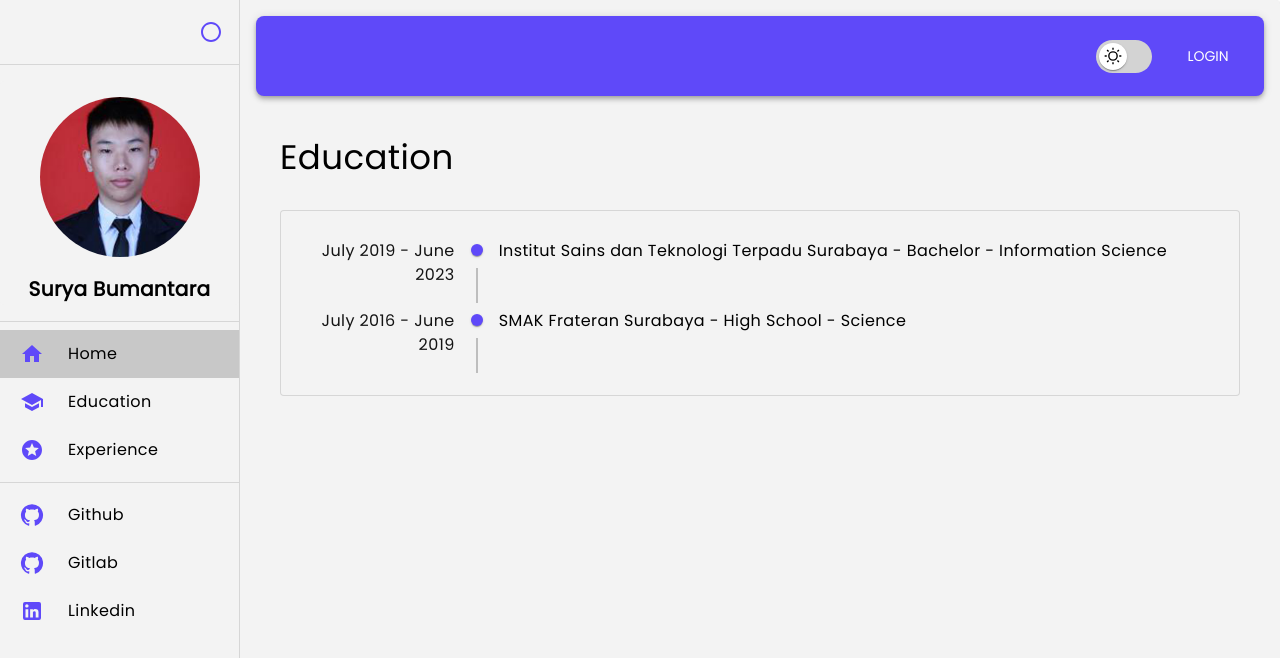
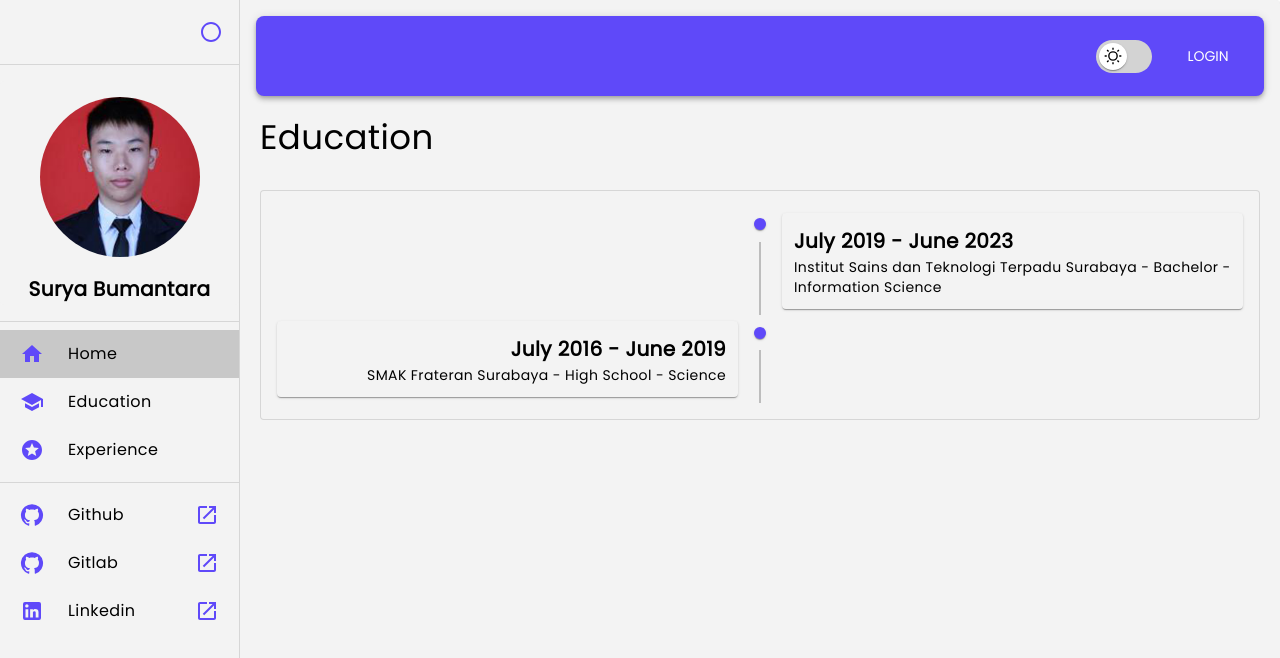
Before and after one commit to XSmas29/portfolio-react, a React (Vite) app: page /education in a window 1280 px wide. Shown: the top 658 px of the page. Built offline with nearby package versions, Linux system fonts and the light colour scheme.

Commit message:
init composables useBreakpoint & update tampilan timelineCard

```diff
--- a/src/App.tsx
+++ b/src/App.tsx
@@ -18,7 +18,7 @@ function App() {
         <div className="App">
           <Sidebar>
             <div
-              style={{ margin: '2em' }}
+              style={{ margin: '0.75em' }}
             >
               <Routing />
             </div>
--- a/src/components/card/timelineCard.tsx
+++ b/src/components/card/timelineCard.tsx
@@ -1,4 +1,5 @@
-import { TimelineConnector, TimelineContent, TimelineDot, TimelineOppositeContent, TimelineSeparator } from '@mui/lab';
+import { TimelineConnector, TimelineContent, TimelineDot, TimelineSeparator } from '@mui/lab';
+import { Card, Typography } from '@mui/material';
 import { dateTimeLine } from '@utils/format';
 import { TimelineCardProps } from 'src/types';
 
@@ -7,16 +8,31 @@ import { TimelineCardProps } from 'src/types';
 const TimelineCard = ({ dateStart, dateEnd, description }: TimelineCardProps) => {
   return (
     <>
-      <TimelineOppositeContent
-        color="textSecondary"
-      >
-        {`${dateTimeLine(dateStart.year, dateStart.month, dateStart.day)}`} - {`${dateTimeLine(dateEnd.year, dateEnd.month, dateEnd.day)}`}
-      </TimelineOppositeContent>
       <TimelineSeparator>
         <TimelineDot color='primary'/>
         <TimelineConnector />
       </TimelineSeparator>
-      <TimelineContent>{ description }</TimelineContent>
+      <TimelineContent
+        color="textSecondary"
+      >
+        <Card
+          sx={{
+            p: 1.5,
+          }}
+        >
+          <Typography
+            variant="h6"
+            sx={{ fontWeight: 'bold' }}
+          >
+            {`${dateTimeLine(dateStart.year, dateStart.month, dateStart.day)}`} - {`${dateTimeLine(dateEnd.year, dateEnd.month, dateEnd.day)}`}
+          </Typography>
+          <Typography
+            variant="body2"
+          >
+            { description }
+          </Typography>
+        </Card>
+      </TimelineContent>
     </>
   );
 };
--- a/src/components/navbar/navbar.tsx
+++ b/src/components/navbar/navbar.tsx
@@ -4,32 +4,16 @@ import { useDispatch, useSelector } from 'react-redux';
 import { changeMode } from '@store/slice/mode';
 // import NavbarLink from './navbarLink';
 import { Slide } from '@mui/material';
-import { useTheme } from '@mui/material';
-import { useMediaQuery } from '@mui/material';
 import { Menu } from '@mui/icons-material';
 import { changeOpen } from '@store/slice/sidebar';
-import { BreakPointKeys } from 'src/types';
+import { useBreakpoint } from '@composables/useBreakpoint';
 
 const Navbar = () => {
   const dispatch = useDispatch();
   const mode = useSelector((state: any) => state.mode);
   const sidebar = useSelector((state: any) => state.sidebar);
-  const theme = useTheme();
 
-  const xl = useMediaQuery(theme.breakpoints.up('xl'));
-  const lg = useMediaQuery(theme.breakpoints.up('lg'));
-  const md = useMediaQuery(theme.breakpoints.up('md'));
-  const sm = useMediaQuery(theme.breakpoints.up('sm'));
-  const xs = useMediaQuery(theme.breakpoints.up('xs'));
-
-  const resolveBreakpoint = (key: BreakPointKeys) => {
-    if (key === 'xl') return xl;
-    if (key === 'lg') return lg;
-    if (key === 'md') return md;
-    if (key === 'sm') return sm;
-    if (key === 'xs') return xs;
-    return xs;
-  };
+  const { resolveBreakpoint } = useBreakpoint();
 
   return (
       <Box
--- a/src/components/sidebar/sidebar.tsx
+++ b/src/components/sidebar/sidebar.tsx
@@ -15,15 +15,13 @@ import {
   Avatar,
   Paper,
   Typography,
-  useTheme,
-  useMediaQuery,
 } from '@mui/material';
-import { Home, School, Stars, Close, GitHub, RadioButtonUnchecked, RadioButtonChecked, LinkedIn } from '@mui/icons-material';
+import { Home, School, Stars, Close, GitHub, RadioButtonUnchecked, RadioButtonChecked, LinkedIn, Launch } from '@mui/icons-material';
 import Navbar from '@components/navbar/navbar';
 import { Link } from 'react-router-dom';
 import { useDispatch, useSelector } from 'react-redux';
 import { changeActiveTab, changeOpen } from '@store/slice/sidebar';
-import { BreakPointKeys } from 'src/types';
+import { useBreakpoint } from '@composables/useBreakpoint';
 
 const drawerWidth = 240;
 const menuList = [
@@ -113,25 +111,11 @@ const Drawer = styled(MuiDrawer)(
 );
 
 export default function AppDrawer(props: any) {
-  const theme = useTheme();
   const [keepOpen, setKeepOpen] = React.useState(false);
   const sideBar = useSelector((state: any) => state.sidebar);
   const dispatch = useDispatch();
 
-  const xl = useMediaQuery(theme.breakpoints.up('xl'));
-  const lg = useMediaQuery(theme.breakpoints.up('lg'));
-  const md = useMediaQuery(theme.breakpoints.up('md'));
-  const sm = useMediaQuery(theme.breakpoints.up('sm'));
-  const xs = useMediaQuery(theme.breakpoints.up('xs'));
-
-  const resolveBreakpoint = (key: BreakPointKeys) => {
-    if (key === 'xl') return xl;
-    if (key === 'lg') return lg;
-    if (key === 'md') return md;
-    if (key === 'sm') return sm;
-    if (key === 'xs') return xs;
-    return xs;
-  };
+  const { resolveBreakpoint } = useBreakpoint();
 
   const isOpen = () => {
     return keepOpen ? keepOpen : sideBar.isOpen;
@@ -260,6 +244,14 @@ export default function AppDrawer(props: any) {
                   {item.icon}
                 </ListItemIcon>
                 <ListItemText primary={item.title} sx={{ opacity: isOpen() ? 1 : 0 }} />
+                {isOpen() ? <ListItemIcon
+                  sx={{
+                    minWidth: 0,
+                    justifyContent: 'center',
+                  }}
+                >
+                  <Launch/>
+                </ListItemIcon> : null}
               </ListItemButton>
             </ListItem>
           ))}
--- /dev/null
+++ b/src/composables/useBreakpoint.ts
@@ -0,0 +1,24 @@
+import { useMediaQuery, useTheme } from '@mui/material';
+import { BreakPointKeys } from '@types/index';
+export const useBreakpoint = () => {
+  const theme = useTheme();
+
+  const xl = useMediaQuery(theme.breakpoints.up('xl'));
+  const lg = useMediaQuery(theme.breakpoints.up('lg'));
+  const md = useMediaQuery(theme.breakpoints.up('md'));
+  const sm = useMediaQuery(theme.breakpoints.up('sm'));
+  const xs = useMediaQuery(theme.breakpoints.up('xs'));
+
+  const resolveBreakpoint = (key: BreakPointKeys) => {
+    if (key === 'xl') return xl;
+    if (key === 'lg') return lg;
+    if (key === 'md') return md;
+    if (key === 'sm') return sm;
+    if (key === 'xs') return xs;
+    return xs;
+  };
+
+  return {
+    resolveBreakpoint,
+  };
+};
--- a/src/pages/education.tsx
+++ b/src/pages/education.tsx
@@ -1,6 +1,6 @@
 import { Zoom, Paper, Typography } from '@mui/material';
 import Timeline from '@mui/lab/Timeline';
-import { TimelineItem, timelineItemClasses, timelineOppositeContentClasses } from '@mui/lab';
+import { TimelineConnector, TimelineContent, TimelineDot, TimelineItem, TimelineSeparator } from '@mui/lab';
 import TimelineCard from '@components/card/timelineCard';
 // import { TransitionGroup } from 'react-transition-group';
 import { TransitionGroup } from 'react-transition-group';
@@ -51,15 +51,10 @@ const Education = () => {
             variant="outlined"
           >
             <Timeline
-              sx={{
-                [`& .${timelineOppositeContentClasses.root}`]: {
-                  flex: 0.2,
-                },
-                [`& .${timelineItemClasses.root}:before`]: {
-                  flex: 0,
-                  padding: 0,
-                },
-              }}
+             position="alternate"
+             sx={{
+               p: 0,
+             }}
             >
               {data.map((item, index) => (
                 <TimelineItem
@@ -69,6 +64,7 @@ const Education = () => {
                     dateEnd={item.dateEnd}
                     dateStart={item.dateStart}
                     description={item.description}
+                    index={index}
                   />
                 </TimelineItem>
               ))}
--- a/src/types/index.ts
+++ b/src/types/index.ts
@@ -10,6 +10,7 @@ type TimelineCardProps = {
     year: number;
   };
   description: string;
+  index: number;
 };
 
 type NavbarLinkProps = {
--- a/tsconfig.json
+++ b/tsconfig.json
@@ -24,6 +24,8 @@
       "@hooks/*": ["src/hooks/*"],
       "@store/*": ["src/store/*"],
       "@router/*": ["src/router/*"],
+      "@composables/*": ["src/composables/*"],
+      "@types/*": ["src/types/*"],
       "@fonts/*": ["fonts/*"],
       "@theme": ["themeConfig.ts"],
     }
--- a/vite.config.ts
+++ b/vite.config.ts
@@ -13,6 +13,8 @@ export default defineConfig({
       '@hooks': path.resolve(__dirname, 'src/hooks'),
       '@store': path.resolve(__dirname, 'src/store'),
       '@router': path.resolve(__dirname, 'src/router'),
+      '@composables': path.resolve(__dirname, 'src/composables'),
+      '@types': path.resolve(__dirname, 'src/types'),
       '@fonts': path.resolve(__dirname, 'fonts'),
       '@theme': path.resolve(__dirname, 'themeConfig.ts'),
     },
```
